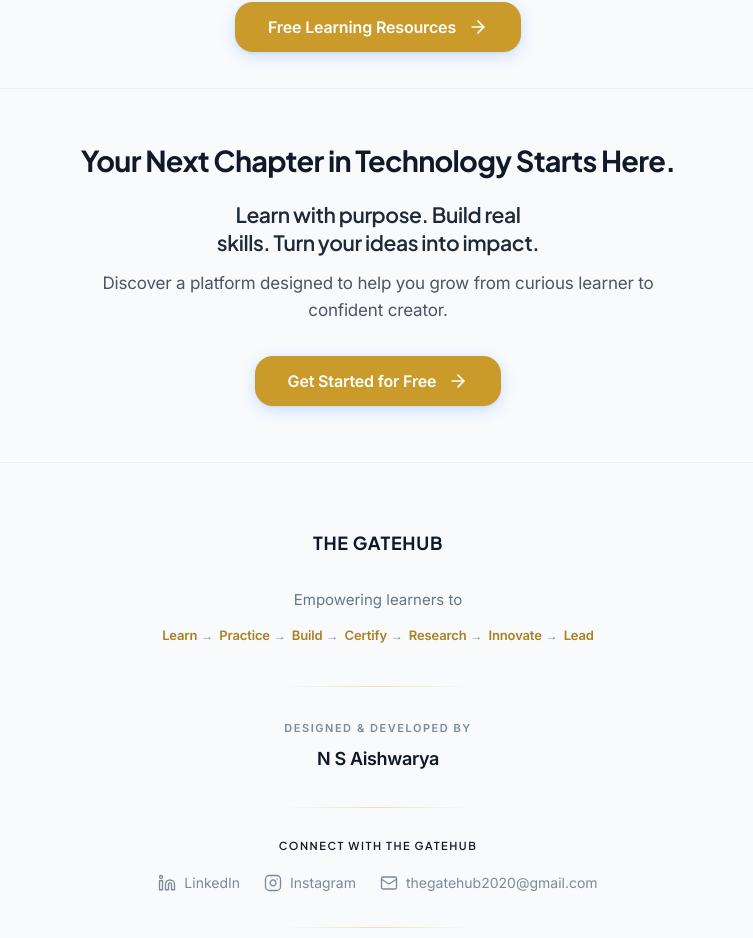
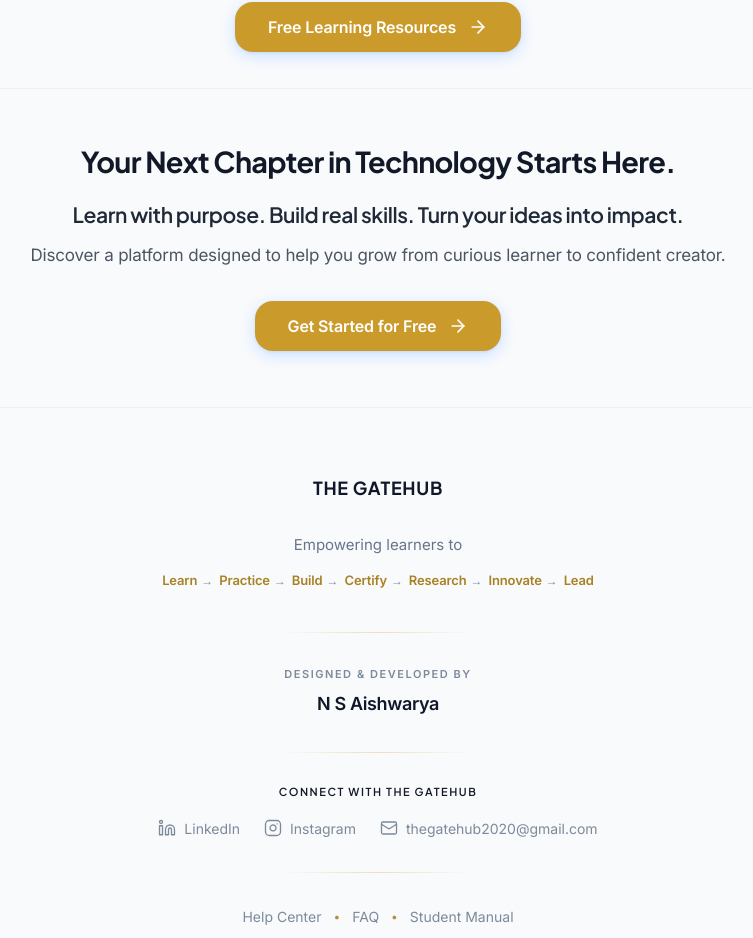
Before and after one commit to Aishwarya-9Xb47T/THE-GATEHUB, a React (Vite) app in the folder frontend/: page / in a window 1280 px wide. Shown: the part 1225-2163 px from the top of the page, without its empty margins (262-1015 px from the left). Built offline with nearby package versions, Linux system fonts and the light colour scheme; no server answers.

Commit message:
feat(landing): render bottom CTA heading, supporting heading, and description on single lines

```diff
--- a/frontend/src/index.css
+++ b/frontend/src/index.css
@@ -660,9 +660,9 @@
 
   .landing-page .landing-cta__heading {
     font-size: clamp(1.625rem, 2.25vw, 2.25rem);
-    line-height: 1.22;
+    line-height: 1.25;
     letter-spacing: -0.025em;
-    max-width: min(100%, 42rem);
+    max-width: min(100%, 68rem);
     margin-inline: auto;
   }
 
@@ -1258,6 +1258,7 @@
 
   .landing-cta__heading {
     margin-bottom: 1rem;
+    max-width: min(100%, 68rem);
   }
 
   .landing-cta__supporting-heading {
@@ -1268,7 +1269,7 @@
     letter-spacing: -0.02em;
     color: #1f2937;
     text-wrap: balance;
-    max-width: min(100%, 38rem);
+    max-width: min(100%, 68rem);
     margin-inline: auto;
     margin-bottom: 0.75rem;
   }
@@ -1280,8 +1281,17 @@
   .landing-cta__description {
     margin-inline: auto;
     margin-bottom: 2rem;
-    max-width: min(100%, 36rem);
+    max-width: min(100%, 68rem);
     line-height: 1.6;
+    text-wrap: balance;
+  }
+
+  @media (min-width: 880px) {
+    .landing-cta__heading,
+    .landing-cta__supporting-heading,
+    .landing-cta__description {
+      white-space: nowrap;
+    }
   }
 
   .landing-cta__glow {
--- a/frontend/src/pages/public/LandingPage.tsx
+++ b/frontend/src/pages/public/LandingPage.tsx
@@ -61,7 +61,7 @@ export function LandingPage() {
         <section className="landing-cta relative overflow-hidden text-center bg-transparent dark:bg-background transition-colors border-t border-border/40">
           <div className="landing-cta__glow" aria-hidden />
           <div className="landing-shell relative z-10">
-            <div className="landing-section-heading-wrap app-lead-width mx-auto">
+            <div className="landing-section-heading-wrap mx-auto">
               <ShimmerHeading as="h2" className="landing-section-heading landing-cta__heading font-display">
                 Your Next Chapter in Technology Starts Here.
               </ShimmerHeading>
```
